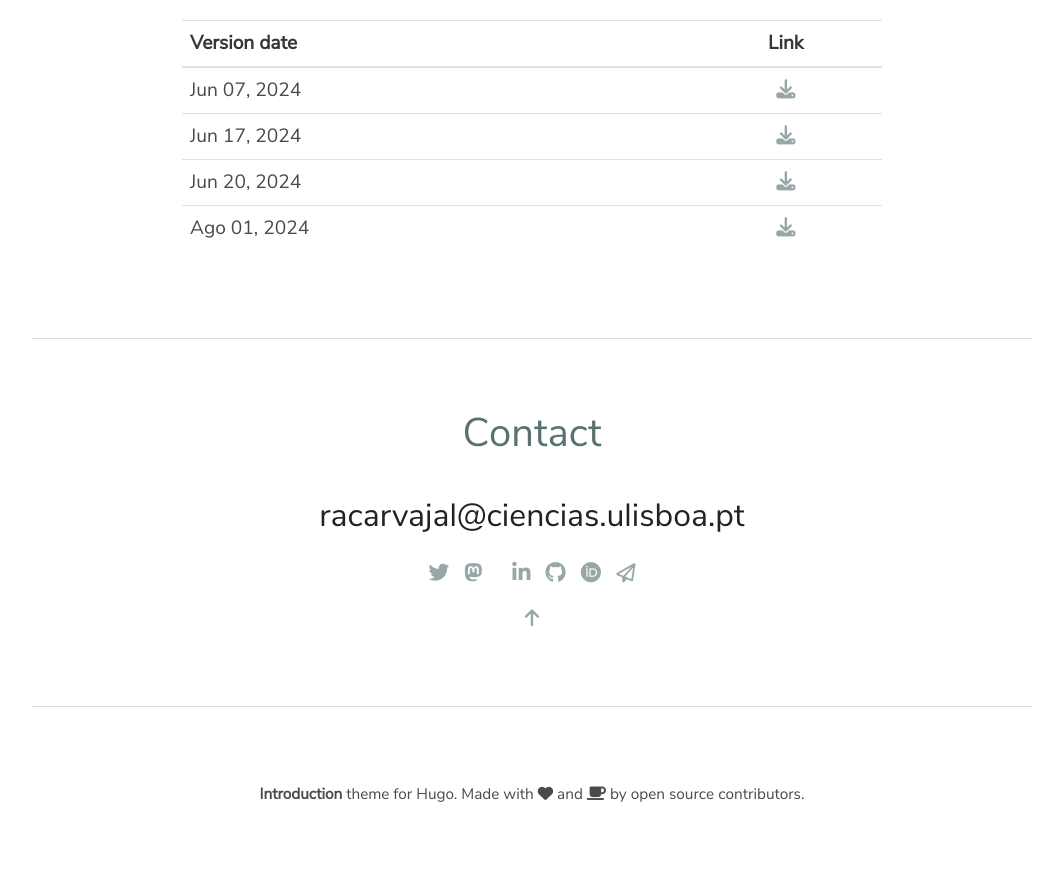
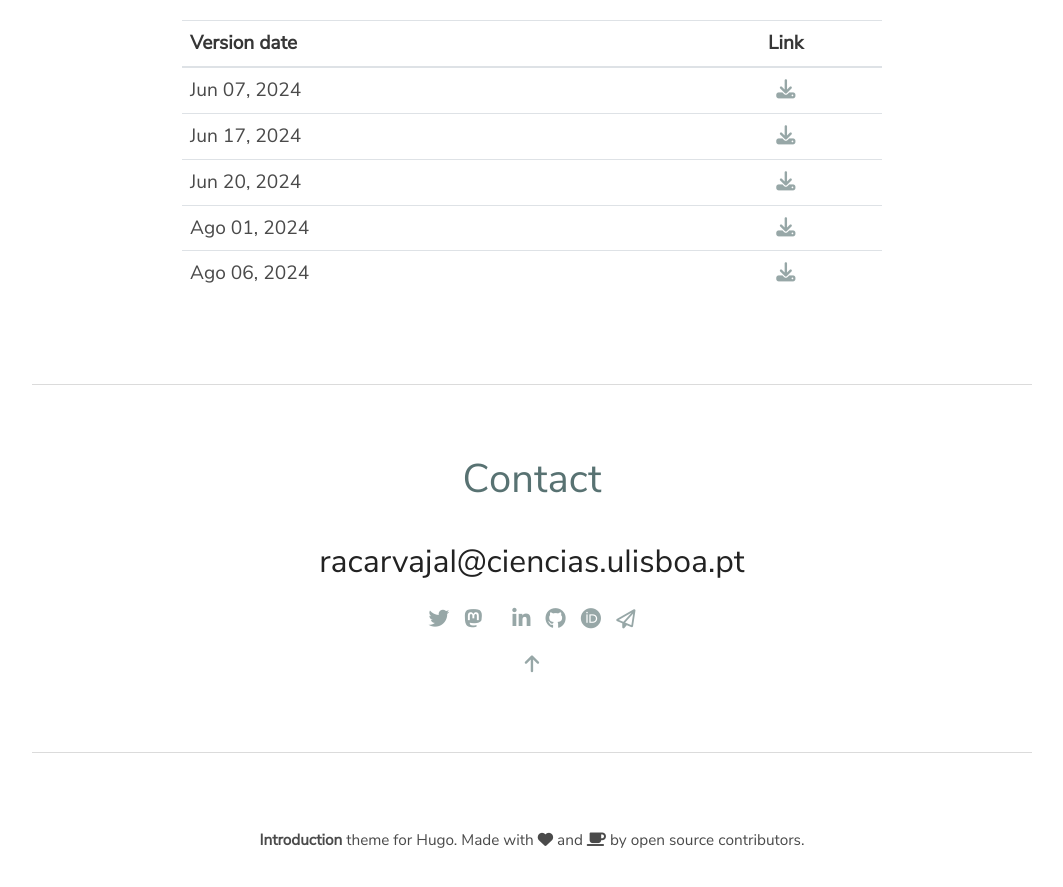
Before and after one commit to racarvajal/racarvajal.github.io, a Jekyll site: the page thesis.html, which Jekyll copies as it is, in a window 1280 px wide and 900 px high, scrolled down 1083 px. Shown: the top 887 px of the window, without its empty margins (108-1171 px from the left). Built offline with Jekyll 4.4.1, drawn with Linux system fonts in a browser that asks for light colours; before the commit the page ends 1939 px from its top, so only the background shows below that.

Commit message:
update Ago06

```diff
--- a/thesis.html
+++ b/thesis.html
@@ -415,6 +415,14 @@
               </a>
             </td>
           </tr>
+          <tr>
+            <td>Ago 06, 2024</td>
+            <td class="t-center">
+              <a href="files/thesis/thesis_RCP_FCUL_Ago06.pdf" target="_blank">
+                <i class="fa fa-download"></i>
+              </a>
+            </td>
+          </tr>
         </table>
       </div>
     </div>
```
Also changed, not shown: 1 other file.
